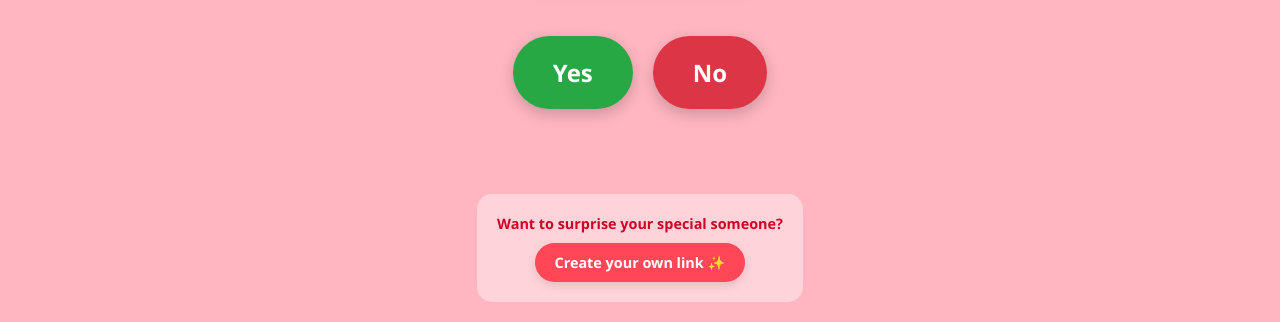
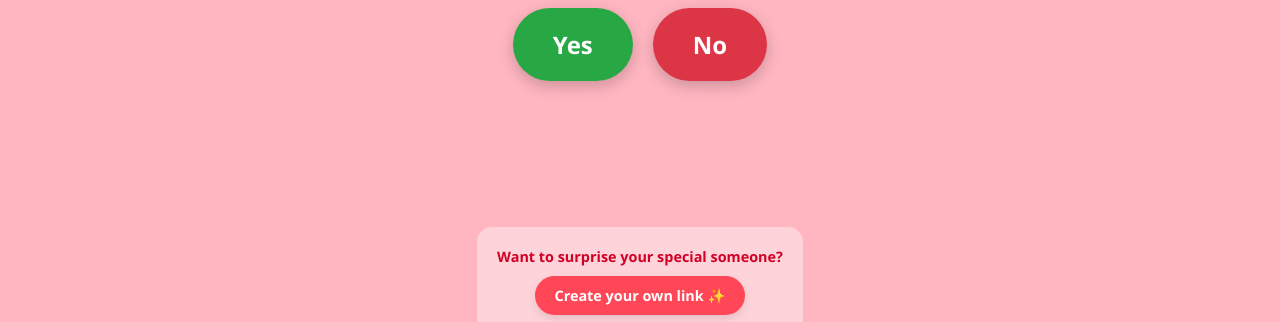
Before and after one commit to R0mb0/Be_my_valentine, a plain HTML site: page docs/index.html in a window 1280 px wide. Shown: the part 478-800 px from the top of the page. Drawn offline with Linux system fonts and the light colour scheme.

Commit message:
Update index.html

```diff
--- a/docs/index.html
+++ b/docs/index.html
@@ -174,7 +174,8 @@
 
         <h2 id="sub-text">You just made me the happiest person! ❤️</h2>
 
-        <div style="margin-top: auto; padding: 20px; background: rgba(255,255,255,0.4); border-radius: 15px; text-align: center; max-width: 90%; margin-bottom: 20px;">
+        <!-- Link to Generator Banner -->
+        <div style="margin-top: 60px; padding: 20px; background: rgba(255,255,255,0.4); border-radius: 15px; text-align: center; max-width: 90%; margin-bottom: 20px;">
             <p style="color: #d10024; font-weight: bold; margin-bottom: 10px; font-size: 0.9rem;">Want to surprise your special someone?</p>
             <a href="https://r0mb0.github.io/Love_link_generator/" style="background-color: #ff4757; color: white; padding: 10px 20px; border-radius: 20px; text-decoration: none; font-weight: bold; display: inline-block; box-shadow: 0 4px 10px rgba(0,0,0,0.1); font-size: 0.9rem; transition: transform 0.2s;" onmouseover="this.style.transform='scale(1.05)'" onmouseout="this.style.transform='scale(1)'">Create your own link ✨</a>
         </div>
```
